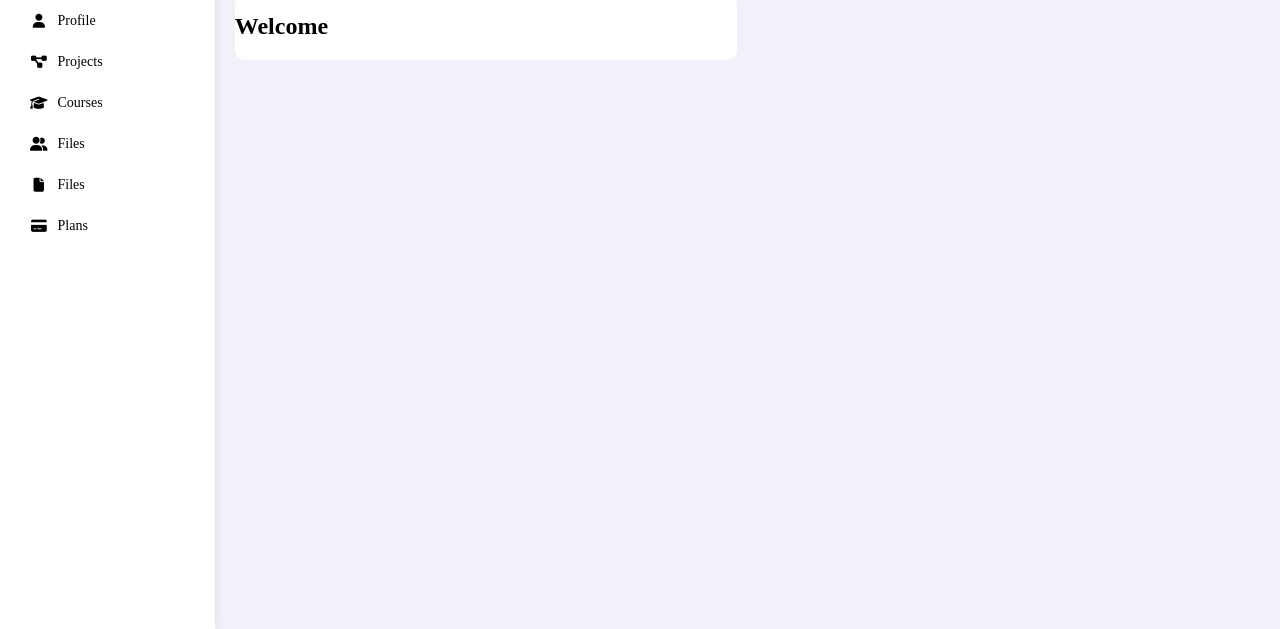
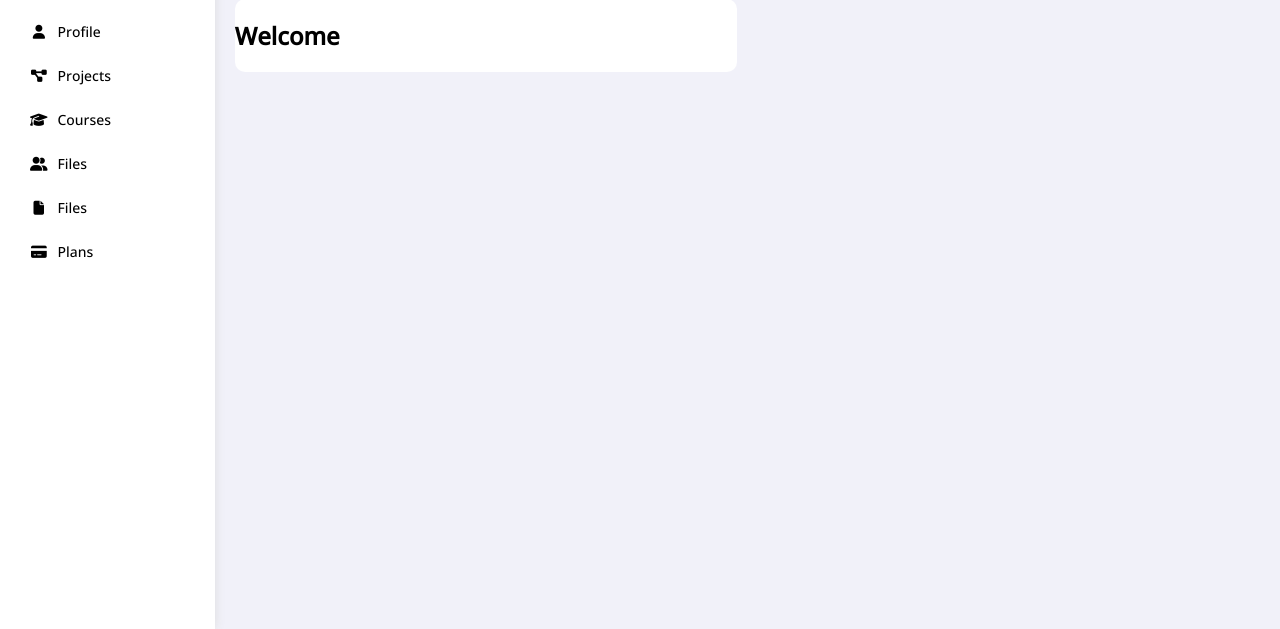
Before and after one commit to Amr-Safwat/Dashboard, a plain HTML site: page index.html in a window 1280 px wide. Shown: the part 171-800 px from the top of the page. Drawn offline with nearby package versions, Linux system fonts and the light colour scheme.

Commit message:
added a font family property

```diff
--- a/css/master.css
+++ b/css/master.css
@@ -10,8 +10,8 @@
 	box-sizing: border-box;
 }
 body {
+	font-family: 'Open Sans', sans-serif;
 	margin: 0;
-	/* background-color: #eee; */
 }
 *:focus {
 	outline: none;
```
